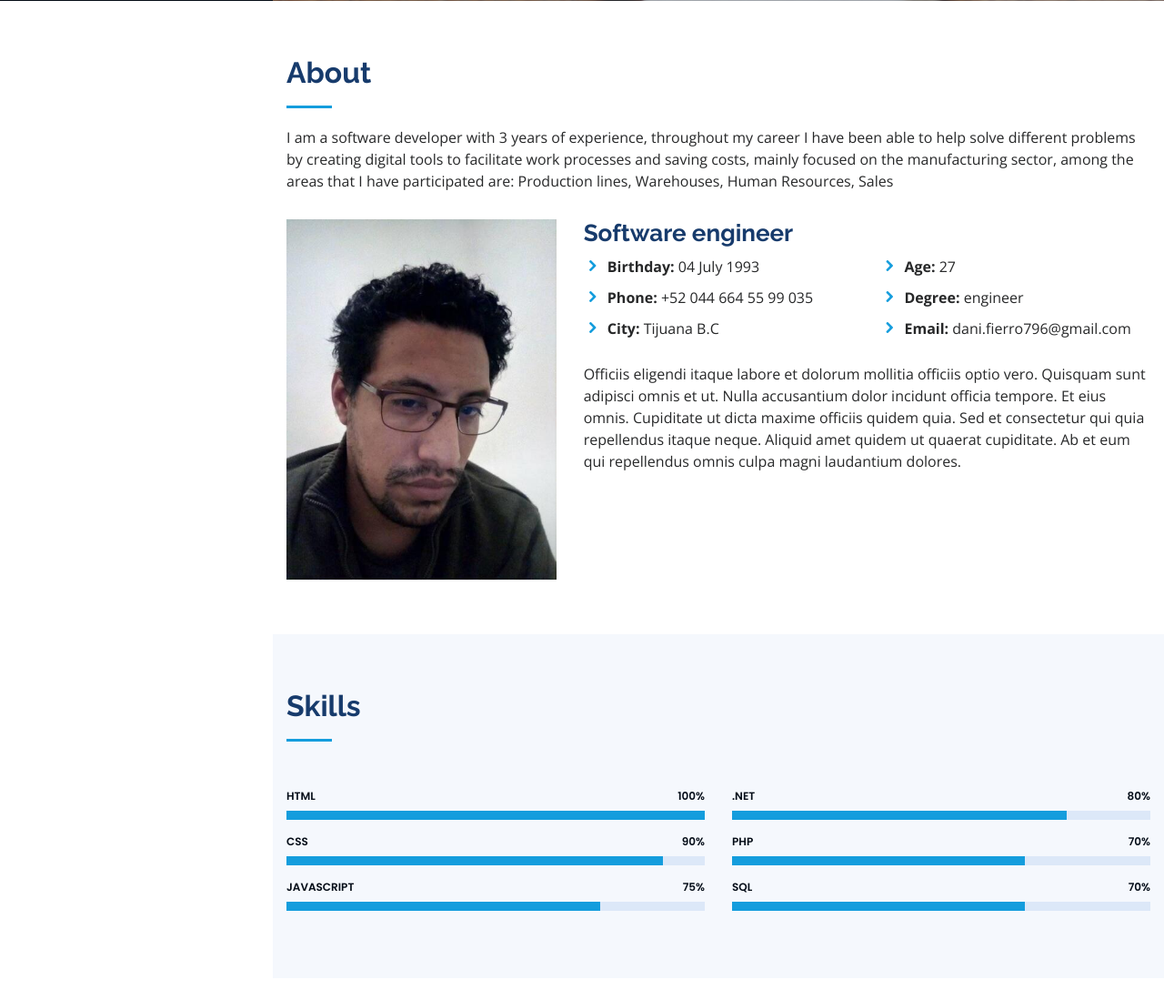
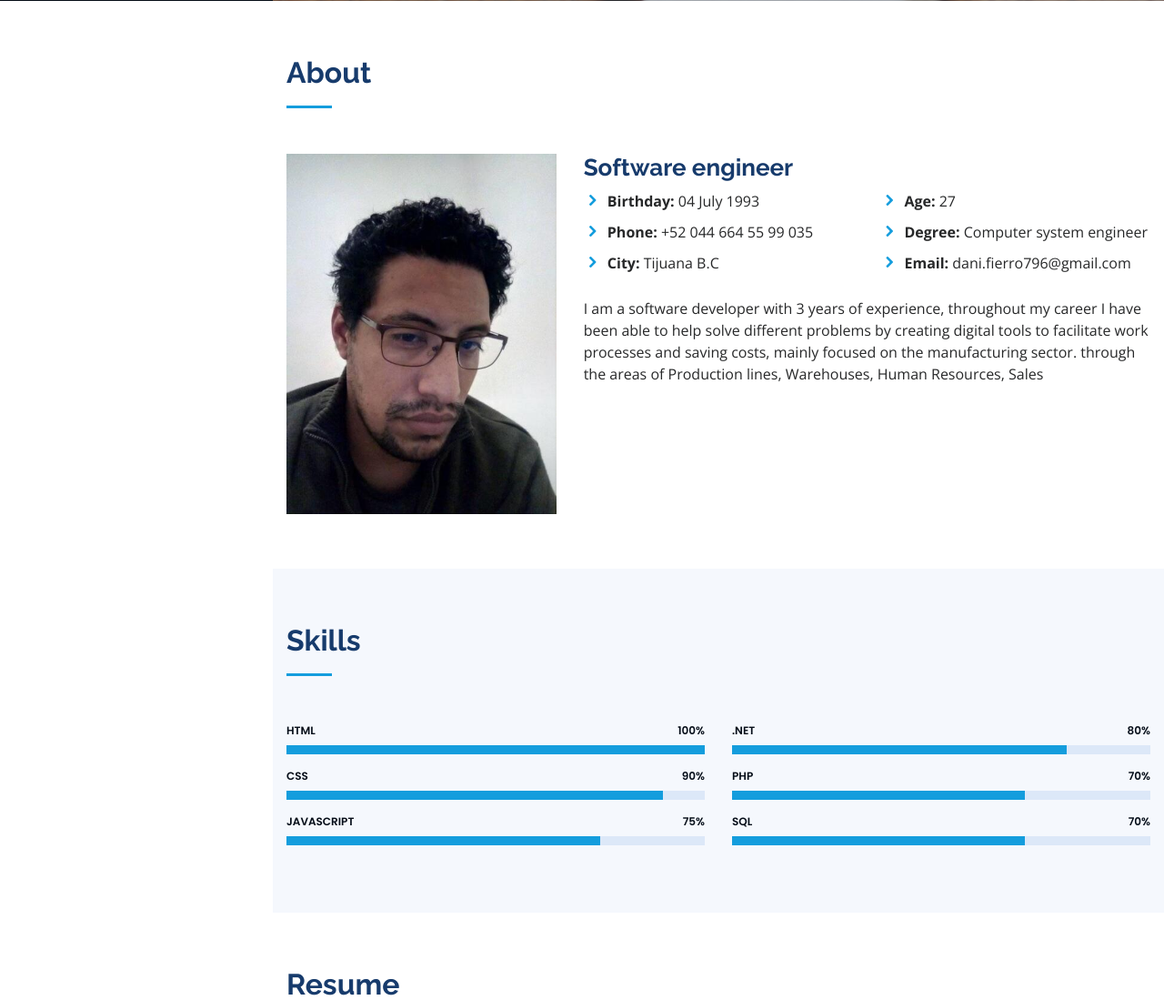
Before and after one commit to Neoceryx/PersonalSite, a Django app: page / in a window 1280 px wide. Shown: the part 799-1898 px from the top of the page at 91% size. Run offline with Django 3.2, Linux system fonts and the light colour scheme; some libraries are stand-ins or nearby versions.

Commit message:
Information in about section was upgrated

```diff
--- a/DanApp/infoapp/templates/views/index.html
+++ b/DanApp/infoapp/templates/views/index.html
@@ -77,11 +77,7 @@
 
         <div class="section-title">
           <h2>About</h2>
-          <p>I am a software developer with 3 years of experience, throughout my career I have been able to help solve different problems by creating digital tools to facilitate work processes and saving costs, mainly focused on the manufacturing sector, among the areas that I have participated are:
-            Production lines,
-            Warehouses,
-            Human Resources,
-            Sales
+          <p>
           </p>
         </div>
 
@@ -108,7 +104,7 @@
               <div class="col-lg-6">
                 <ul>
                   <li><i class="icofont-rounded-right"></i> <strong>Age:</strong> 27</li>
-                  <li><i class="icofont-rounded-right"></i> <strong>Degree:</strong> engineer</li>
+                  <li><i class="icofont-rounded-right"></i> <strong>Degree:</strong> Computer system engineer</li>
                   <li><i class="icofont-rounded-right"></i> <strong>Email:</strong>
                     dani.fierro796@gmail.com
                   </li>
@@ -116,14 +112,9 @@
               </div>
             </div>
             <p>
-              Officiis eligendi itaque labore et dolorum mollitia officiis optio vero. Quisquam sunt
-              adipisci
-              omnis et ut. Nulla accusantium dolor incidunt officia tempore. Et eius omnis.
-              Cupiditate ut dicta maxime officiis quidem quia. Sed et consectetur qui quia repellendus
-              itaque
-              neque. Aliquid amet quidem ut quaerat cupiditate. Ab et eum qui repellendus omnis culpa
-              magni
-              laudantium dolores.
+              I am a software developer with 3 years of experience, throughout my career I have been able to help solve different problems by creating digital tools to facilitate work processes and saving costs, mainly focused on the manufacturing sector.
+              through the areas of
+              Production lines, Warehouses, Human Resources, Sales
             </p>
           </div>
         </div>
```
